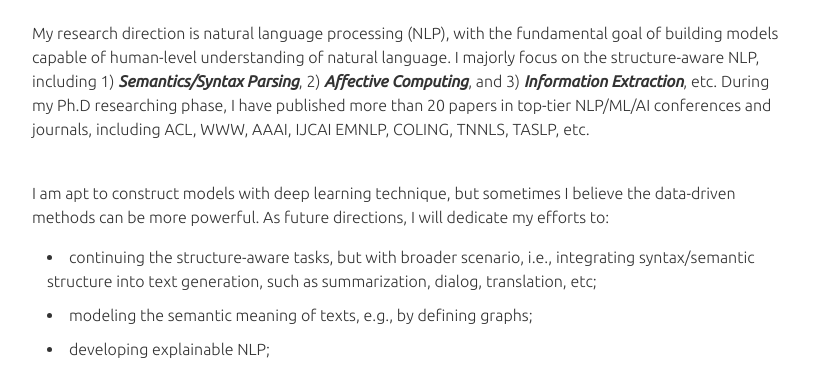
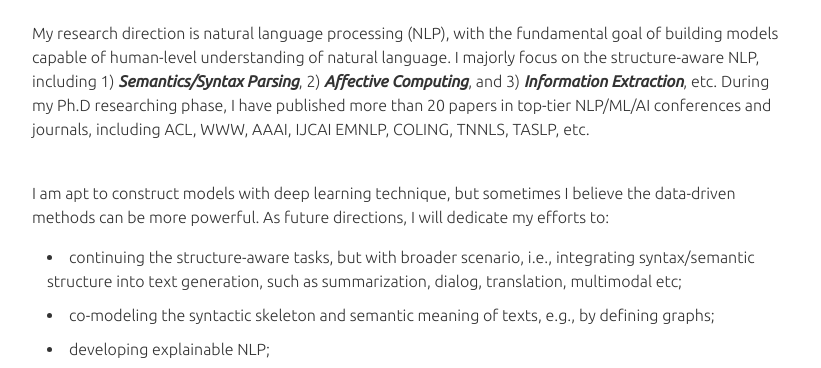
Before and after one commit to scofield7419/scofield7419.github.com, a plain HTML site: page index.html in a window 1280 px wide. Shown: the part 582-950 px from the top of the page, without its empty margins (228-1049 px from the left). Drawn offline with Linux system fonts and the light colour scheme.

Commit message:
Update index.html

```diff
--- a/index.html
+++ b/index.html
@@ -77,8 +77,8 @@ During my Ph.D researching phase, I have published more than 20 papers in top-ti
 		<p>I am apt to construct models with deep learning technique, but sometimes I believe the data-driven methods can be more powerful.
 As future directions, I will dedicate my efforts to:</p>
 <ul>
-<li>continuing the structure-aware tasks, but with broader scenario, i.e., integrating syntax/semantic structure into text generation, such as summarization, dialog, translation, etc;</li>
-<li>modeling the semantic meaning of texts, e.g., by defining graphs;</li>
+<li>continuing the structure-aware tasks, but with broader scenario, i.e., integrating syntax/semantic structure into text generation, such as summarization, dialog, translation, multimodal etc;</li>
+<li>co-modeling the syntactic skeleton and semantic meaning of texts, e.g., by defining graphs;</li>
 <li>developing explainable NLP;</li>
 <li>building highly-robust NLP models and applications.</li>
 </ul>
```
